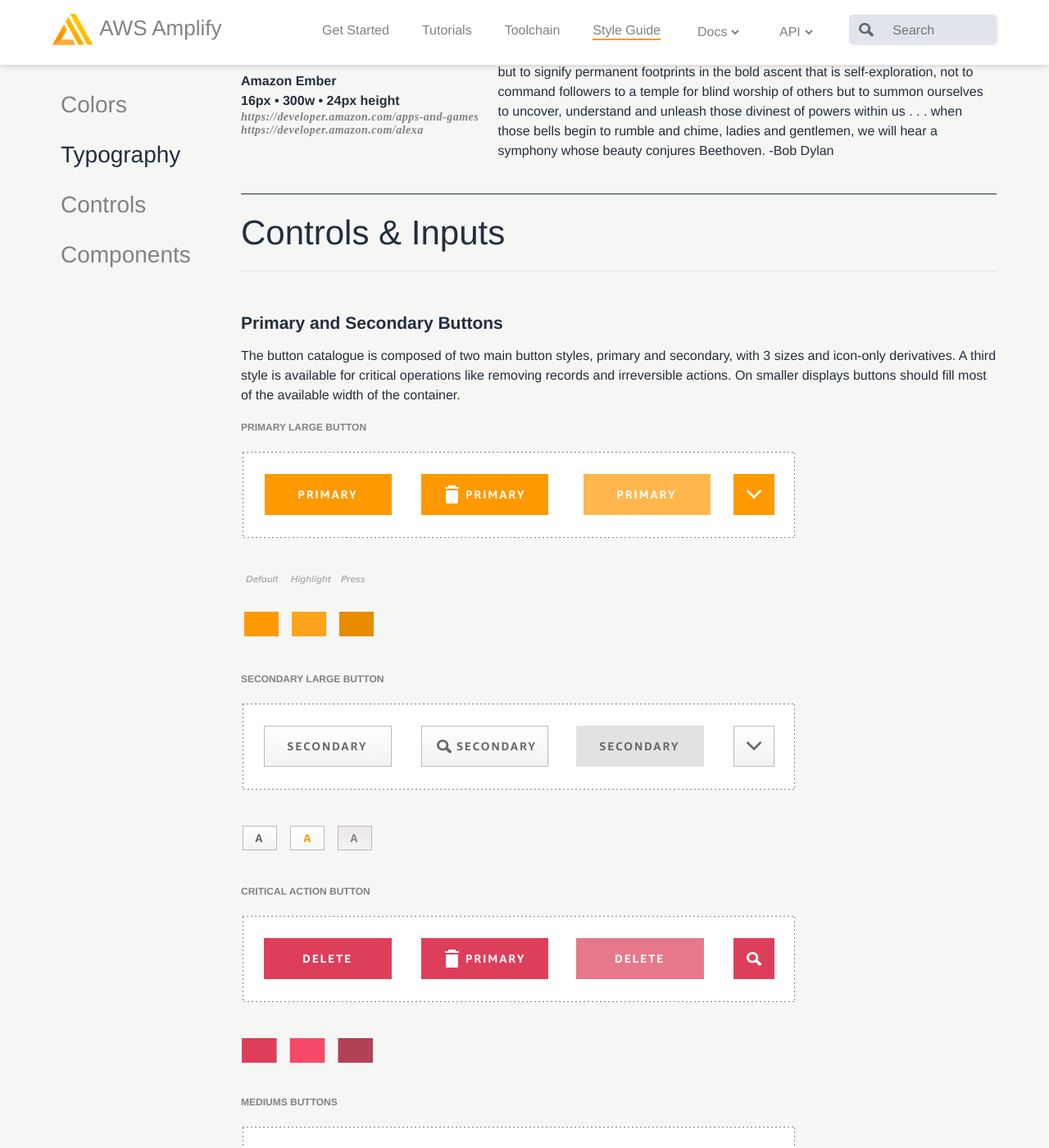
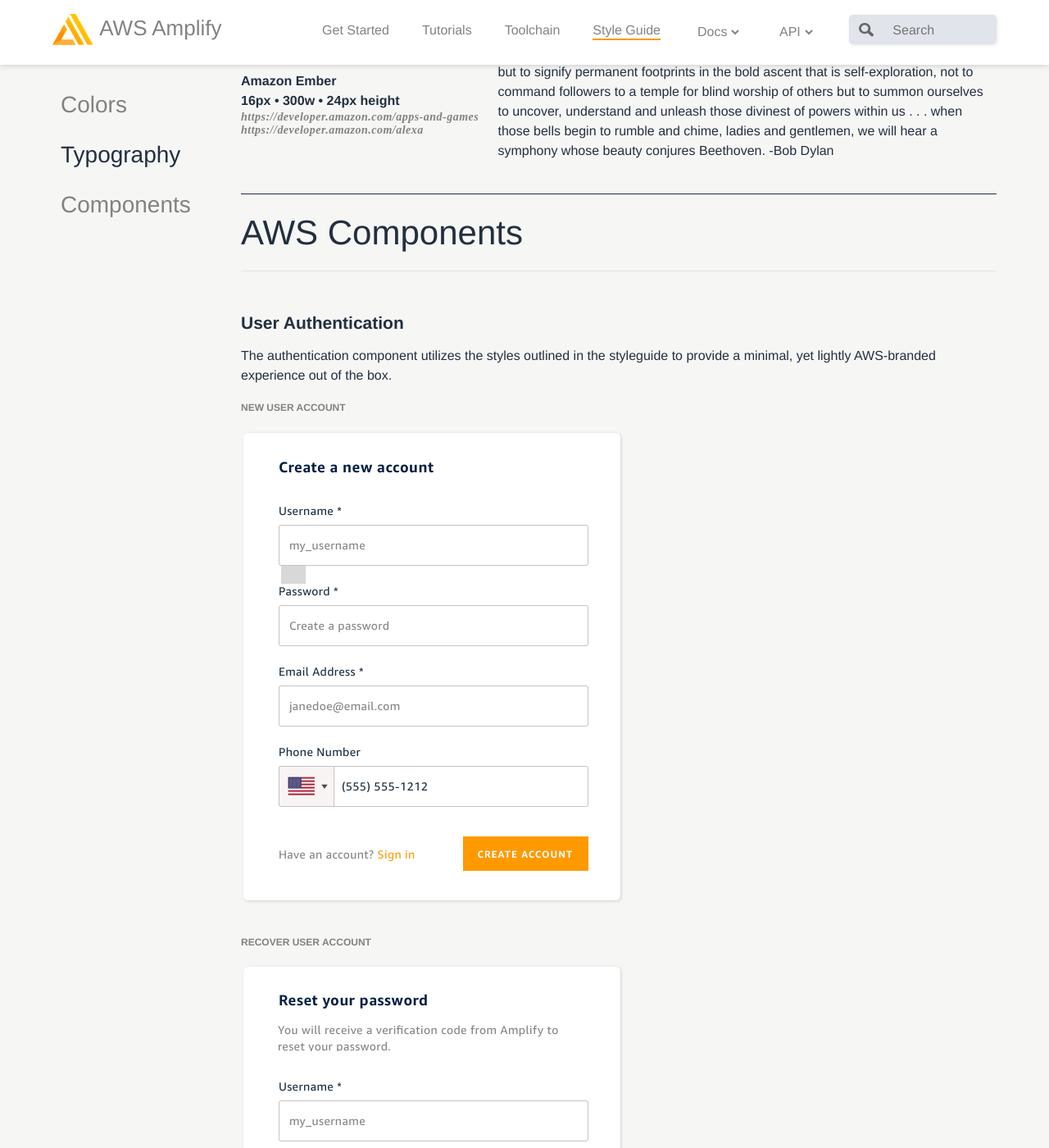
Before and after one commit to tommypraeger/tommypraeger.github.io, a Jekyll site: the page built from media/ui_library.md, in a window 1280 px wide and 1400 px high, scrolled down 4408 px. Shown: the whole window at 82% size. Built offline with Jekyll 4.4.1, drawn with Linux system fonts in a browser that asks for light colours; some web fonts are replaced; comment, search, counter and statistics services are not loaded; some of the changed text lies outside the part shown.

Commit message:
styleguide updates

```diff
--- a/_config.yml
+++ b/_config.yml
@@ -298,8 +298,10 @@
     url: '#colors'
   - title: 'Typography'
     url: '#typography'
-  - title: 'Controls'
-    url: '#controls--inputs'
+  #- title: 'Controls'
+  #  url: '#controls--inputs'
+  #- title: 'Widgets'
+  #  url: '#widgets'
   - title: Components
     url: '#aws-components'
 
--- a/media/ui_library.md
+++ b/media/ui_library.md
@@ -113,7 +113,8 @@
 </div>
 </div>
 
-<div class="ui-section">
+<!-- <div class="ui-section">
+
 ## Controls & Inputs
 
 ### Primary and Secondary Buttons
@@ -158,7 +159,7 @@
 </span>
 <div class="separator"></div>
 
-<!-- ### Toggles, Tabs, & Pagination
+### Toggles, Tabs, & Pagination
 Toggles allow users to switch views and force sort or single-selection viewing options amongst a set. Similarly tabs and pagination allow users to navigate across related content. Pagination and carousel should be used when users need to traverse a large set of content or through related chapters of content.
 
 <span class="inline-div">
@@ -176,8 +177,8 @@
 <span class="inline-div">
     <span class="title">Pagination & Carousel</span>
     <span class="inline-img">![Pagination & Carousel]({%if jekyll.environment == 'production'%}{{site.amplify.baseurl}}{%endif%}/images/Style_Guide/pagination_carousel.png)</span>
-</span> -->
-</div>
+</span>
+</div> -->
 
 <!--
 <div class="ui-section">
```
